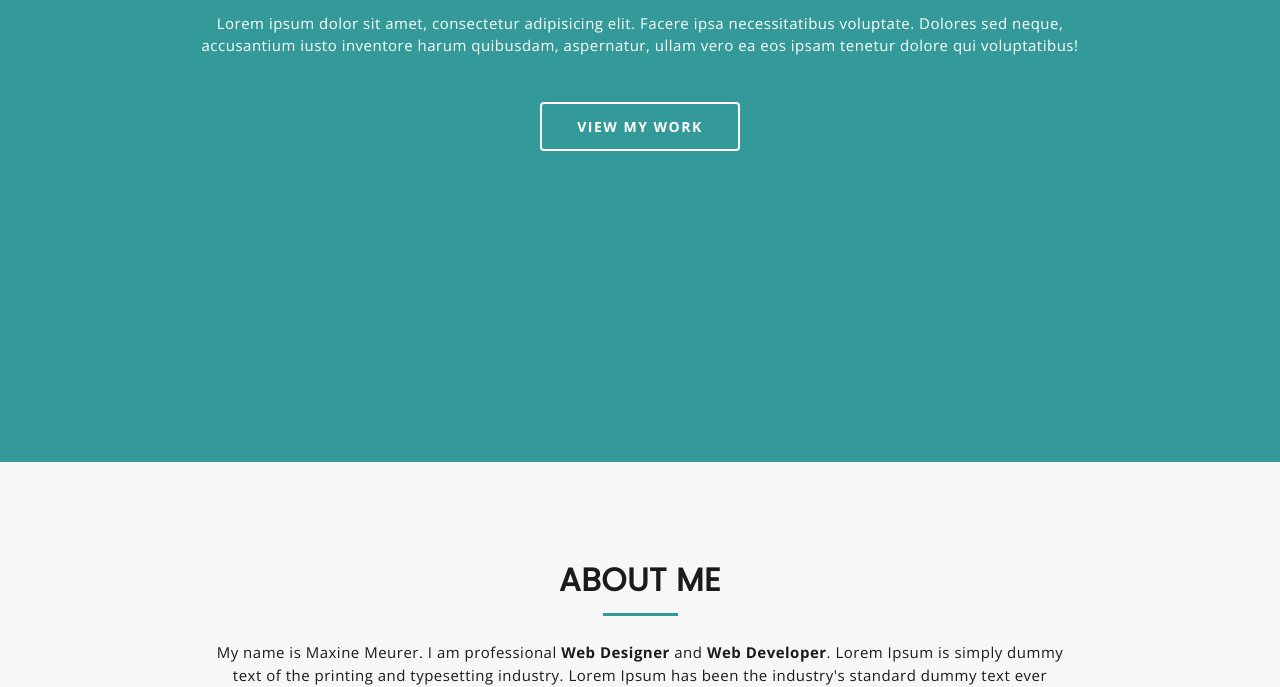
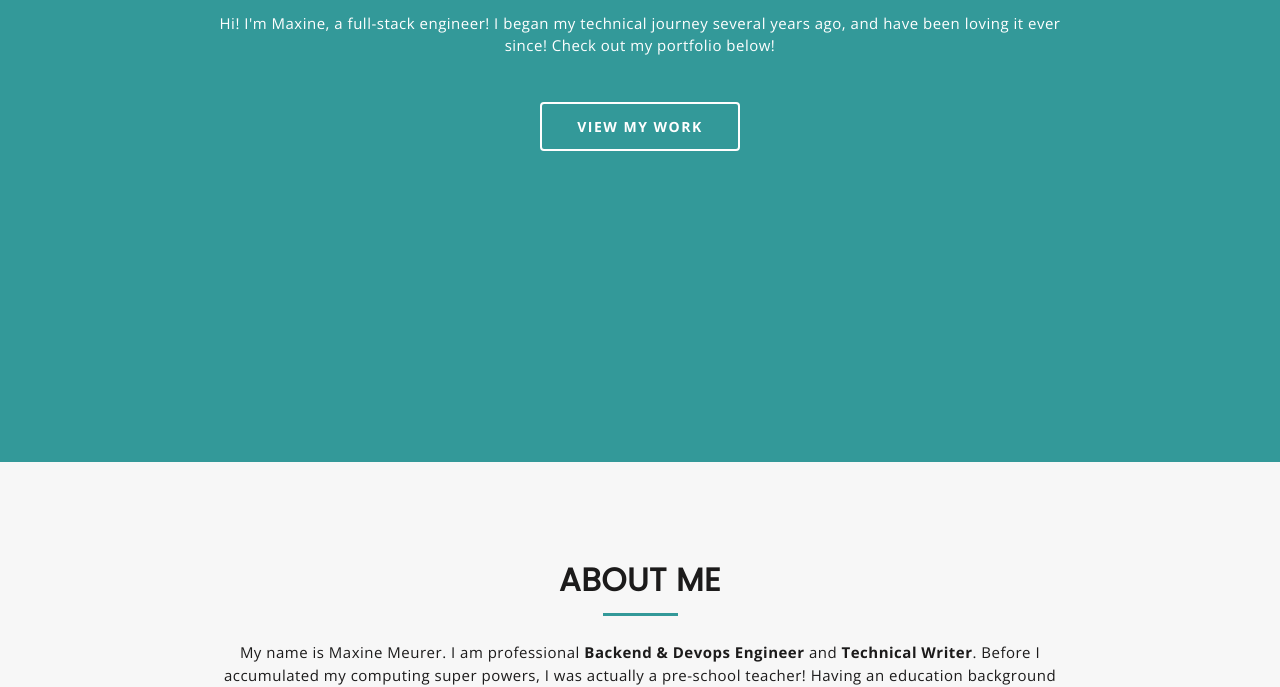
Before and after one commit to mmeurer00/html-portfolio-project-ztm, a plain HTML site: page index.html in a window 1280 px wide. Shown: the part 419-1106 px from the top of the page. Drawn offline with nearby package versions, Linux system fonts and the light colour scheme.

Commit message:
add description to about me

```diff
--- a/index.html
+++ b/index.html
@@ -51,7 +51,6 @@
 	<!----------------- End Navigation Bar ----------------->
 
 	<!----------------- Start Featured Name & Typing Text ----------------->
-
 	<section id="mu-featured-slider">
 		<div class="container">
 			<div class="row">
@@ -59,7 +58,7 @@
 					<div class="mu-featured-area">
 						<h1>Maxine Meurer</h1>
 
-						<!-- Start text slide -->
+						<!-- Start text typing -->
 						<div class="mu-featured-slider-wrapper">
 							<div class="mu-featured-slider" id="typed-strings">
 								<p>I am a <span>Backend Engineer</span></p>
@@ -68,10 +67,10 @@
 							</div>
 							<span id="typed"></span>
 						</div>
-						<!-- Start text slide -->
+						<!--End text typing -->
 
 						<div class="mu-featured-content">
-							<p>Lorem ipsum dolor sit amet, consectetur adipisicing elit. Facere ipsa necessitatibus voluptate. Dolores sed neque, accusantium iusto inventore harum quibusdam, aspernatur, ullam vero ea eos ipsam tenetur dolore qui voluptatibus!</p>
+							<p>Hi! I'm Maxine, a full-stack engineer! I began my technical journey several years ago, and have been loving it ever since! Check out my portfolio below! </p>
 							<a href="#mu-portfolio" class="mu-primary-btn view-my-work-btn">VIEW MY WORK</a>
 						</div>
 
@@ -97,7 +96,12 @@
 							<div class="mu-about-header">
 								<h2 class="mu-heading-title">ABOUT ME</h2>
 								<span class="mu-header-dot"></span>
-								<p>My name is Maxine Meurer. I am professional <strong>Web Designer</strong> and <strong>Web Developer</strong>. Lorem Ipsum is simply dummy text of the printing and typesetting industry. Lorem Ipsum has been the industry's standard dummy text ever</p>
+								<p> My name is Maxine Meurer. I am professional <strong>Backend & Devops Engineer</strong>
+                                    and <strong>Technical Writer</strong>. Before I accumulated my computing super powers,
+                                    I was actually a pre-school teacher! Having an education background allowed me to not only fall
+                                    in love with the logistics of computers, but showed me another way I could teach others! I continue
+                                    to enjoy learning new things each and every day to share with those around me.
+                                </p>
 							</div>
 
 							<!-- Start About Us Content -->
```
